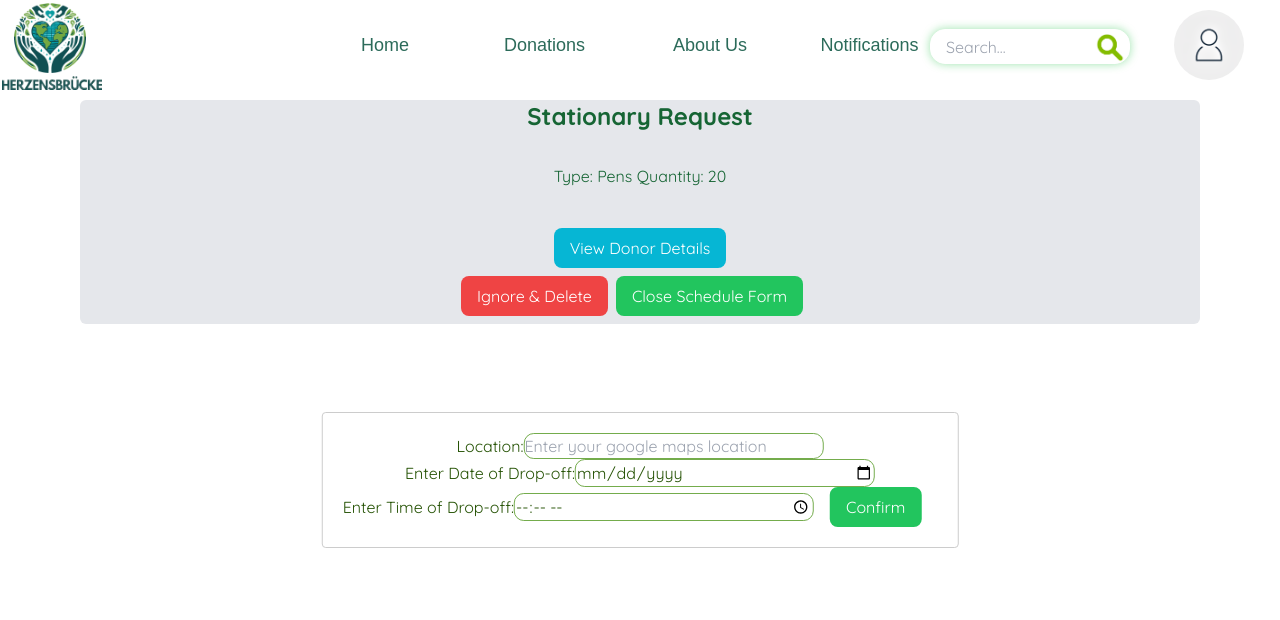
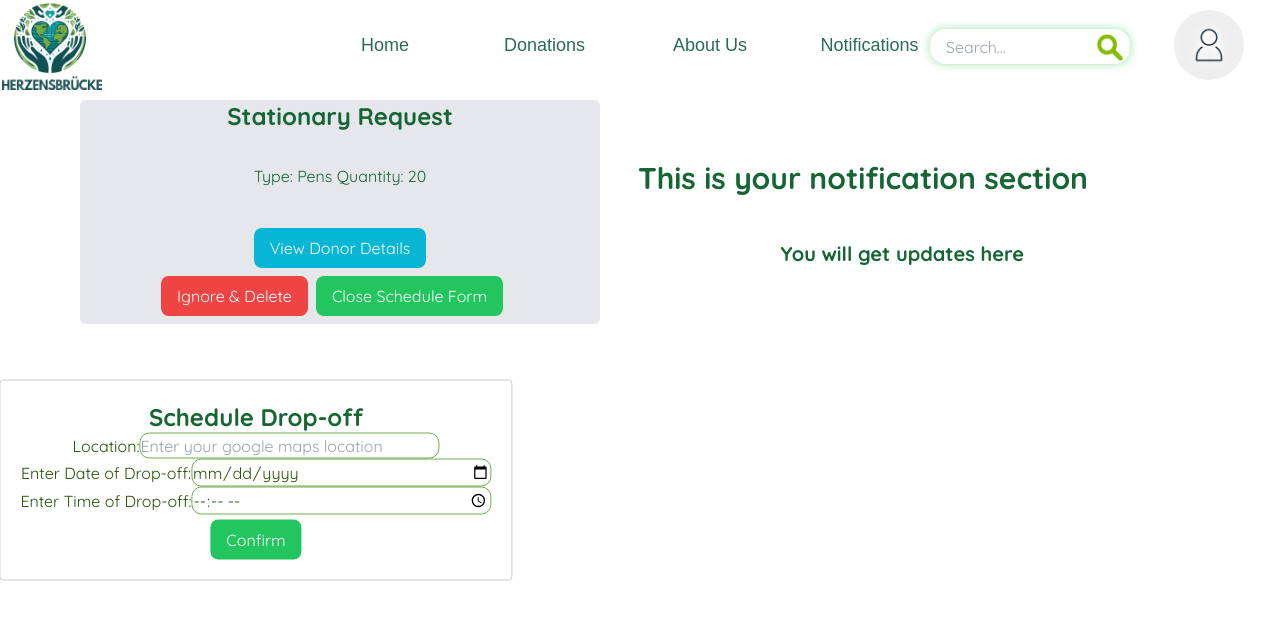
Before and after one commit to Tatos23/FC-CSEN, a React (Create React App) app: page /rep-notifications in a window 1280 px wide. Both pictures are taken after a click on the button "Schedule". Shown: the top 620 px of the page. Built offline with nearby package versions, Linux system fonts and the light colour scheme.

Commit message:
styled the notification a bit

```diff
--- a/src/components/organization/Floating-Form.css
+++ b/src/components/organization/Floating-Form.css
@@ -1,7 +1,7 @@
 .floating-form {
     position: fixed;
     top: 60%;
-    left: 50%;
+    left: 20%;
     transform: translate(-50%, -50%);
     background-color: #fff;
     padding: 20px;
--- a/src/components/organization/RepNot.jsx
+++ b/src/components/organization/RepNot.jsx
@@ -37,7 +37,7 @@ const RepNot = () => {
 
   function Liner ({id, text1, text2}) {
     return (
-      <div className='bg-gray-200 mr-20 ml-20 rounded-md'>
+      <div style={{width:520}} className='bg-gray-200 mr-20 ml-20 rounded-md'>
         <h2 class="text-2xl font-bold text-green-800">{text1}</h2>
         <br />
         <p class="mt-2 mb-4 text-green-800"> {text2}</p>
@@ -49,27 +49,29 @@ const RepNot = () => {
         {showForm && (
         <div className="floating-form">
           <form>
+            <h1 class="text-2xl font-bold text-green-800">Schedule Drop-off</h1>
             <label>
               Location:
-              <input type="url" style={{width:300, alignContent:'center' }} name="url-drop-off" placeholder='Enter your google maps location' />
+              <input type="url" style={{width:300, alignContent:'center' }} name="url-drop-off" placeholder='Enter your google maps location' required/>
             </label>
             <br />
             <label>
               Enter Date of Drop-off:
-              <input type="Date" style={{width:300, alignContent:'center' }} name="date-drop-off" placeholder='Enter your google maps location' />
+              <input type="Date" style={{width:300, alignContent:'center' }} name="date-drop-off" placeholder='Enter your google maps location' required/>
             </label>
             <br />
             <label>
               Enter Time of Drop-off:
-              <input type="Time" style={{width:300, alignContent:'center' }} name="time-drop-off" placeholder='Enter your google maps location' />
+              <input type="Time" style={{width:300, alignContent:'center', marginBottom: 5}} name="time-drop-off" placeholder='Enter your google maps location' required/>
             </label>
+            <br />
             <button className="inline-block bg-green-500 text-white rounded-lg px-4 py-2 hover:bg-green-700 mr-4 ml-4" onClick={()=>handleConfirmation(id)}>Confirm</button>
           </form>
           </div>
       )}
+      </div>
 
-      </div>
-    );
+  );
   }
   return (
     <div>
@@ -79,6 +81,9 @@ const RepNot = () => {
                 {liner.map(liner => (
                 <Liner key={liner.id} id={liner.id} text1={liner.text1} text2={liner.text2} handleButton={handleForm}/>
                  ))}
+                 <h2 style={{position:'fixed', right:'15%', top:'20%'}} className="text-3xl font-bold text-green-800">This is your notification section </h2>
+                 <h2 style={{position:'fixed', right:'20%', top:'30%'}} className="text-xl font-bold text-green-800">You will get updates here </h2>
+
             </div>
         </div>
     </div>
```
